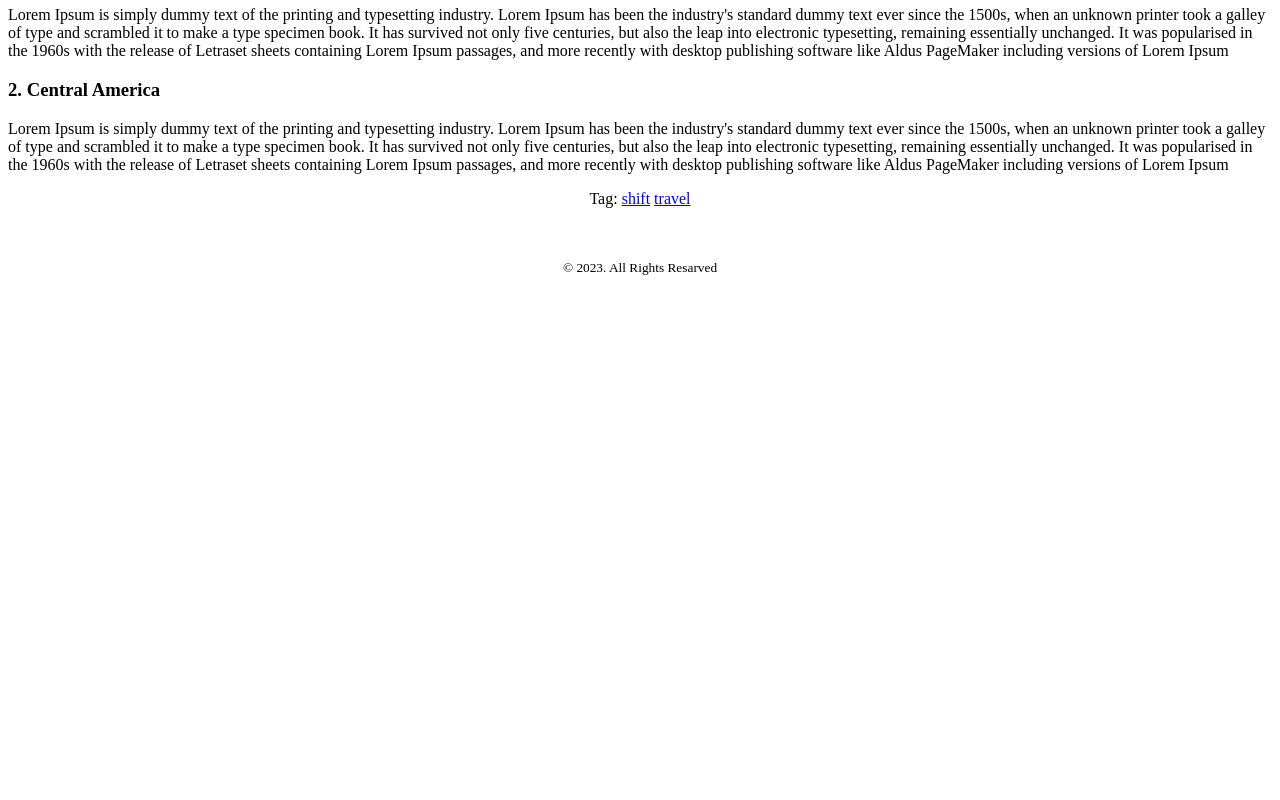
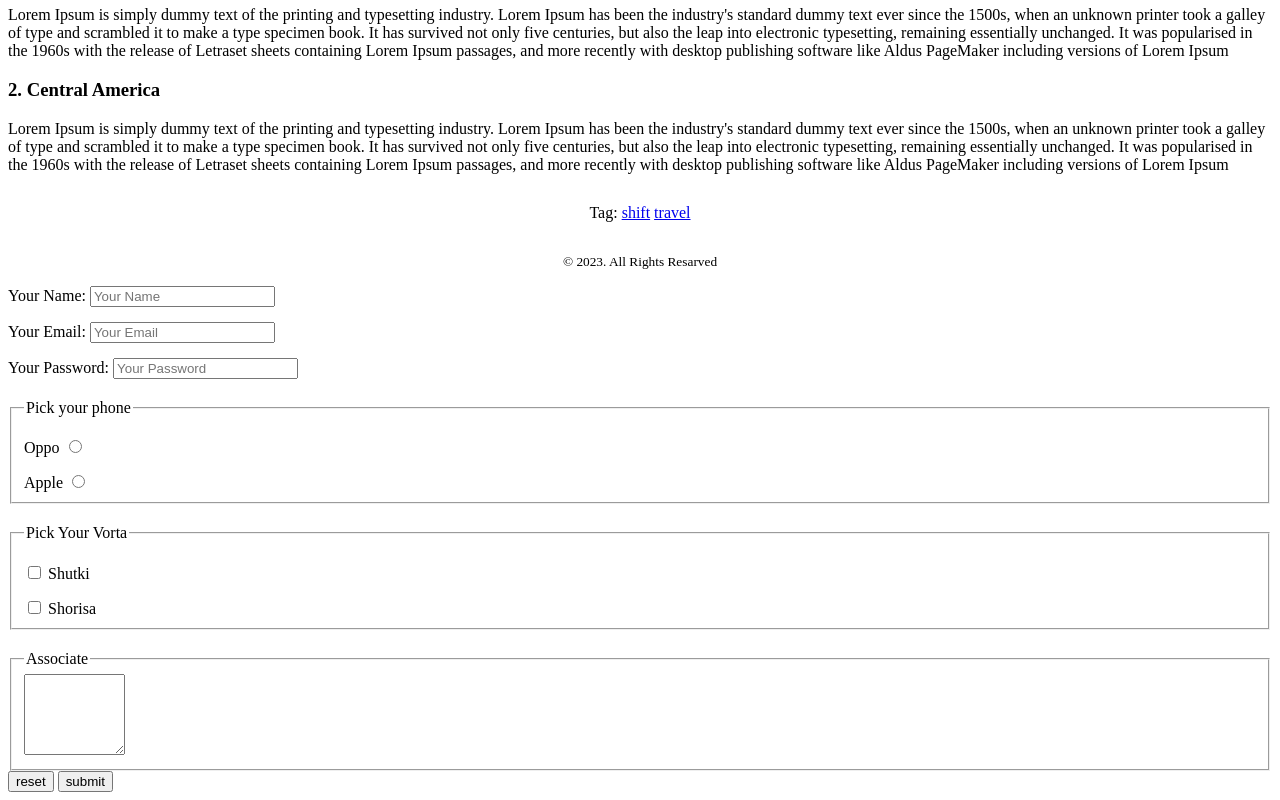
Before and after one commit to fahad7378/structure-web, a plain HTML site: page index.html in a window 1280 px wide. Shown: the part 964-1764 px from the top of the page. Before the commit the page ends 1256 px from the top, so only its background shows below. Drawn offline with Linux system fonts and the light colour scheme.

Commit message:
added the new form

```diff
--- a/index.html
+++ b/index.html
@@ -45,8 +45,46 @@
 
     </main>
     <footer>
-        <P class="footer"><small>&copy; 2023. All Rights Resarved</small></P>
+        <P><small>&copy; 2023. All Rights Resarved</small></P>
     </footer>
+    <form action="">
+        <label for="name">Your Name:
+            <input type="text" id="name" placeholder="Your Name">
+        </label>
+        <label for="email">Your Email:
+            <input type="text" id="email" placeholder="Your Email">
+        </label>
+        <label for="password">Your Password:
+            <input type="password" placeholder="Your Password">
+        </label>
+
+        <fieldset>
+            <legend>Pick your phone</legend>
+            <label for="oppo">Oppo
+                <input type="radio" id="oppo" name="phone">
+            </label>
+            <label for="apple">Apple
+                <input type="radio" id="apple" name="phone">
+            </label>
+        </fieldset>
+        <fieldset>
+            <legend>Pick Your Vorta</legend>
+            <label for="shutki">
+                <input type="checkbox" id="shutki" name="vorta">
+                Shutki
+            </label>
+            <label for="shorisa">
+                <input type="checkbox" id="shorisa" name="vorta">
+                Shorisa
+            </label>
+        </fieldset>
+        <fieldset>
+            <legend>Associate</legend>
+            <textarea name="" id="" cols="10" rows="5"></textarea>
+        </fieldset>
+        <input type="reset" value="reset">
+        <input type="submit" value="submit">
+    </form>
 
 </body>
 </html>
--- a/style.css
+++ b/style.css
@@ -13,9 +13,15 @@ nav > ul{
 b{
     font-size:30px;
 }
-footer >p{
+
+footer {
+    margin-top:30px;
     text-align:center;
 }
-.footer {
-    margin-top:50px;
+label{
+    display:block;
+    margin-top:15px;
 }
+fieldset{
+    margin-top:20px;
+}
```
